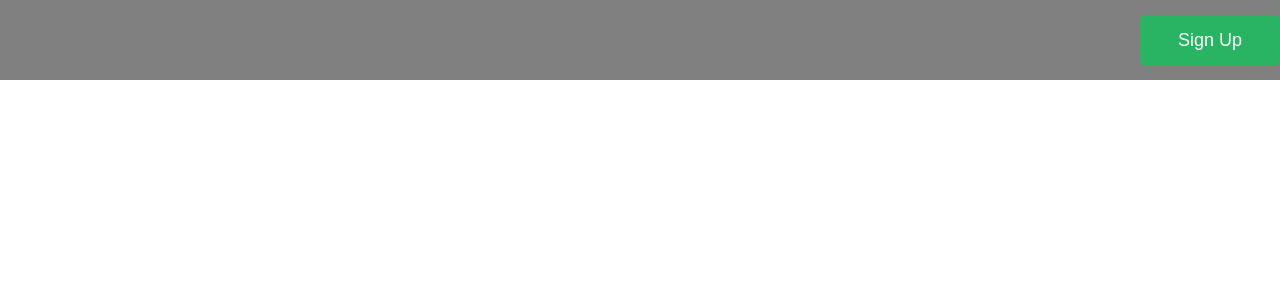
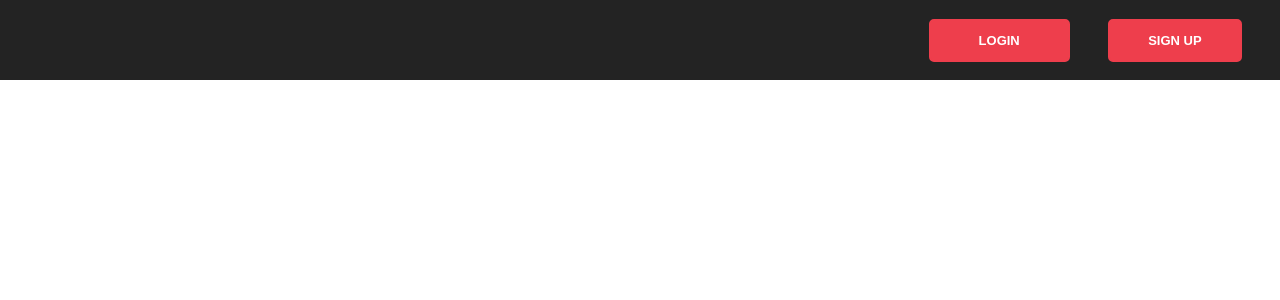
Before and after one commit to taytestokes/chitchat-app, a React (Create React App) app: page /dashboard in a window 1280 px wide. Shown: the top 300 px of the page. Built offline with nearby package versions, Linux system fonts and the light colour scheme.

Commit message:
added reset css package and adjusted nav buttons

```diff
--- a/package.json
+++ b/package.json
@@ -17,6 +17,7 @@
     "react-dom": "^16.8.5",
     "react-router-dom": "^5.0.0",
     "react-scripts": "2.1.8",
+    "reset-css": "^4.0.1",
     "socket.io": "^2.2.0",
     "styled-components": "^4.2.0"
   },
--- a/src/App.js
+++ b/src/App.js
@@ -1,16 +1,19 @@
 import React, { Component } from 'react';
 import { ThemeProvider, createGlobalStyle } from 'styled-components';
 
-
 //Routes
 import routes from './routes';
+
+//Reset CSS
+import 'reset-css';
 
 //Theme & Global Styles
 const theme = {
   primaryBlack: '#232323',
   secondaryBlack: '#404040',
   primaryGreen: '#28B463',
-  primaryBlue: '3498DB'
+  primaryBlue: '#3498DB',
+  primaryRed: '#EE3E4C'
 };
 
 createGlobalStyle`
--- a/src/Components/DashboardNav/DashboardNav.js
+++ b/src/Components/DashboardNav/DashboardNav.js
@@ -2,13 +2,14 @@ import React, { Component } from 'react'
 
 
 //Styled Components
-import { DashboardNavContainer, SignUpBtn } from './DashboardNavStyles';
+import { DashboardNavContainer, NavBtn } from './DashboardNavStyles';
 
 export default class DashboardNav extends Component {
   render() {
     return (
       <DashboardNavContainer>
-        <SignUpBtn>Sign Up</SignUpBtn>
+        <NavBtn login>LOGIN</NavBtn>
+        <NavBtn>SIGN UP</NavBtn>
       </DashboardNavContainer>
     )
   }
--- a/src/Components/DashboardNav/DashboardNavStyles.js
+++ b/src/Components/DashboardNav/DashboardNavStyles.js
@@ -3,7 +3,7 @@ import styled from 'styled-components';
 export const DashboardNavContainer = styled.div`
     width: 100vw;
     height: 10vh;
-    background: grey;
+    background: ${props => props.theme.primaryBlack};
     color: white;
     display: flex;
     flex-direction: row;
@@ -11,15 +11,24 @@ export const DashboardNavContainer = styled.div`
     justify-content: flex-end;
 `
 
-export const SignUpBtn = styled.button`
-    background-color: ${props => props.theme.primaryGreen};
-    border: none;
+export const NavBtn = styled.button`
+    background-color: ${props => props.theme.primaryRed};
+    border: 2px solid ${props => props.theme.primaryRed};
     border-radius: 5px 5px 5px 5px;
     color: white;
-    padding: 15px 38px;
+    font-weight: bold;
+    padding: 12px ${props => props.login ? '48px' : '38px'};
     text-align: center;
     text-decoration: none;
     display: inline-block;
-    font-size: 18px;
+    font-size: 13px;
     outline: none;
+    margin-right: 3%;
+    transition: ease-in 0.2s;
+    &:hover {
+        cursor: pointer;
+        border: 2px solid ${props => props.theme.primaryRed};
+        background-color: rgba(0,0,0,0);
+        color: ${props => props.theme.primaryRed};
+    };
 `
```
Also changed, not shown: 1 other file (tests, documents, lock files or other folders).
